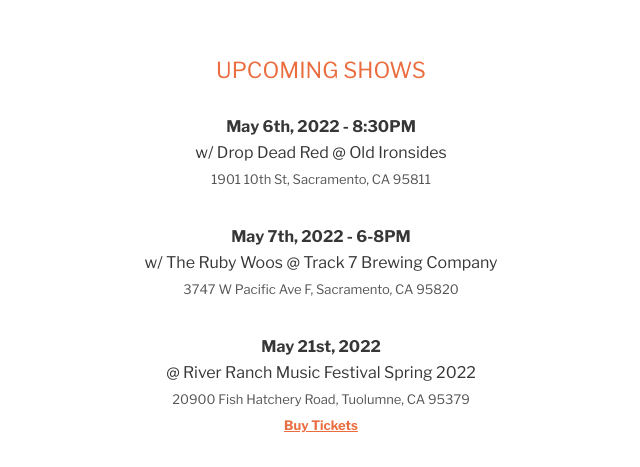
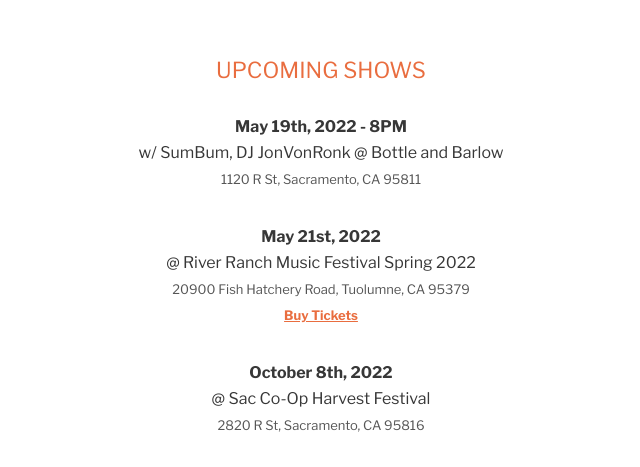
Before and after one commit to adamofmoore/thebadbarnacles, a Gatsby site: page / in a window 1280 px wide. Shown: the part 1188-1655 px from the top of the page, without its empty margins (319-959 px from the left). Built offline with nearby package versions, Linux system fonts and the light colour scheme; Gatsby itself is replaced by a stand-in of ours.

Commit message:
Update index.js

```diff
--- a/src/pages/index.js
+++ b/src/pages/index.js
@@ -37,18 +37,11 @@
             <div className="section">
                 <h2>Upcoming Shows</h2>
                 <Show
-                    date="May 6th, 2022"
-                    time="8:30PM"
-                    bands="Drop Dead Red"
-                    venue="Old Ironsides"
-                    address="1901 10th St, Sacramento, CA 95811"
-                />
-                <Show
-                    date="May 7th, 2022"
-                    time="6-8PM"
-                    bands="The Ruby Woos"
-                    venue="Track 7 Brewing Company"
-                    address="3747 W Pacific Ave F, Sacramento, CA 95820"
+                    date="May 19th, 2022"
+                    time="8PM"
+                    bands="SumBum, DJ JonVonRonk"
+                    venue="Bottle and Barlow"
+                    address="1120 R St, Sacramento, CA 95811"
                 />
                 <Show
                     date="May 21st, 2022"
```
